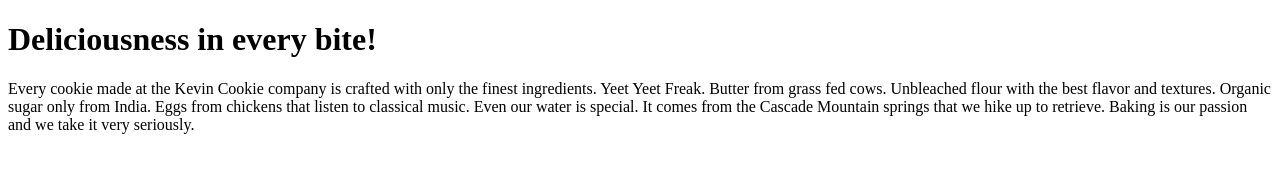
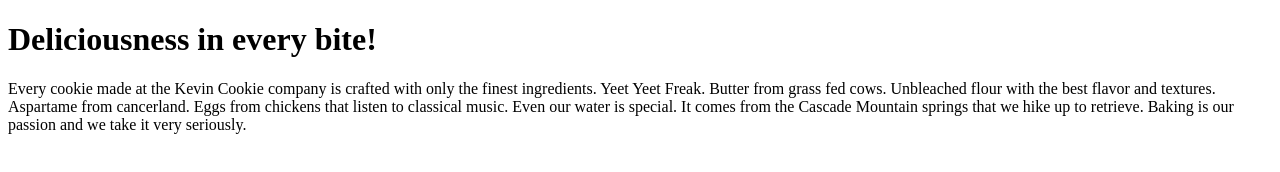
Before and after one commit to IYoungGuy/PracticeRepo, a plain HTML site: page index.htm in a window 1280 px wide. Drawn offline with Linux system fonts and the light colour scheme.

Commit message:
updated sugar

```diff
--- a/index.htm
+++ b/index.htm
@@ -4,7 +4,7 @@
 
 <h1>Deliciousness in every bite!</h1>
 <p>Every cookie made at the Kevin Cookie company is crafted with only the finest ingredients. Yeet Yeet Freak.
-Butter from grass fed cows. Unbleached flour with the best flavor and textures. Organic sugar only from India. Eggs from chickens that listen to classical music. Even our water is special. It comes from the Cascade Mountain springs that we hike up to retrieve. Baking is our passion and we take it very seriously.</p>
+Butter from grass fed cows. Unbleached flour with the best flavor and textures. Aspartame from cancerland. Eggs from chickens that listen to classical music. Even our water is special. It comes from the Cascade Mountain springs that we hike up to retrieve. Baking is our passion and we take it very seriously.</p>
 
 </body>
 </html>
```
